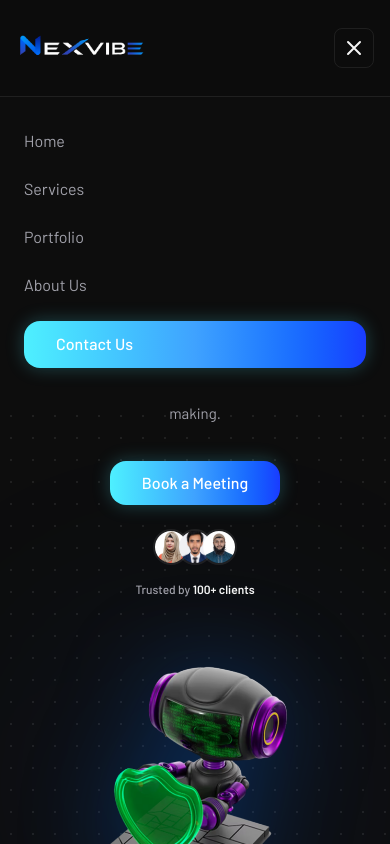
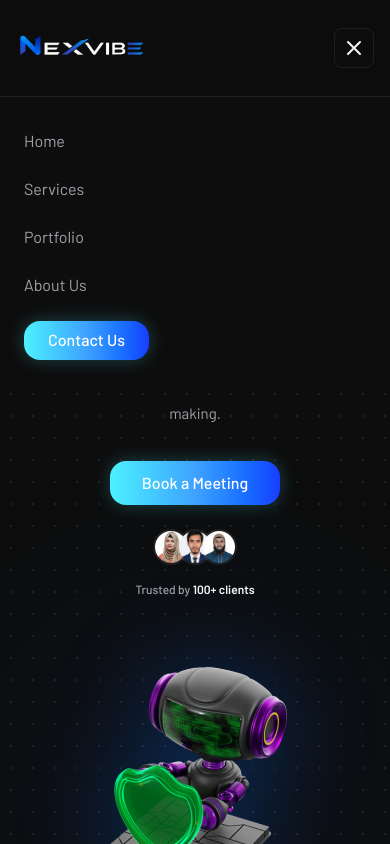
Before and after one commit to TheMehediHQ/Nexvibe, a Next.js app: page / in a window 390 px wide. Both pictures are taken after a click on the button 354 px from the left and 48 px from the top of the page. Shown: the top 844 px of the page. Built offline with nearby package versions, Linux system fonts and the light colour scheme.

Commit message:
feat: update btn

```diff
--- a/components/ui/MobileMenu.tsx
+++ b/components/ui/MobileMenu.tsx
@@ -70,8 +70,8 @@ export default function MobileMenu() {
               </li>
             ))}
 
-            <Link href="/contact" onClick={() => setOpen(false)} className="block">
-              <Button variant="primary" className="w-full px-8 py-3 text-sm">
+            <Link href="/contact" onClick={() => setOpen(false)}>
+              <Button variant="primary" className="px-6 py-2 text-sm">
                 Contact Us
               </Button>
             </Link>
```
